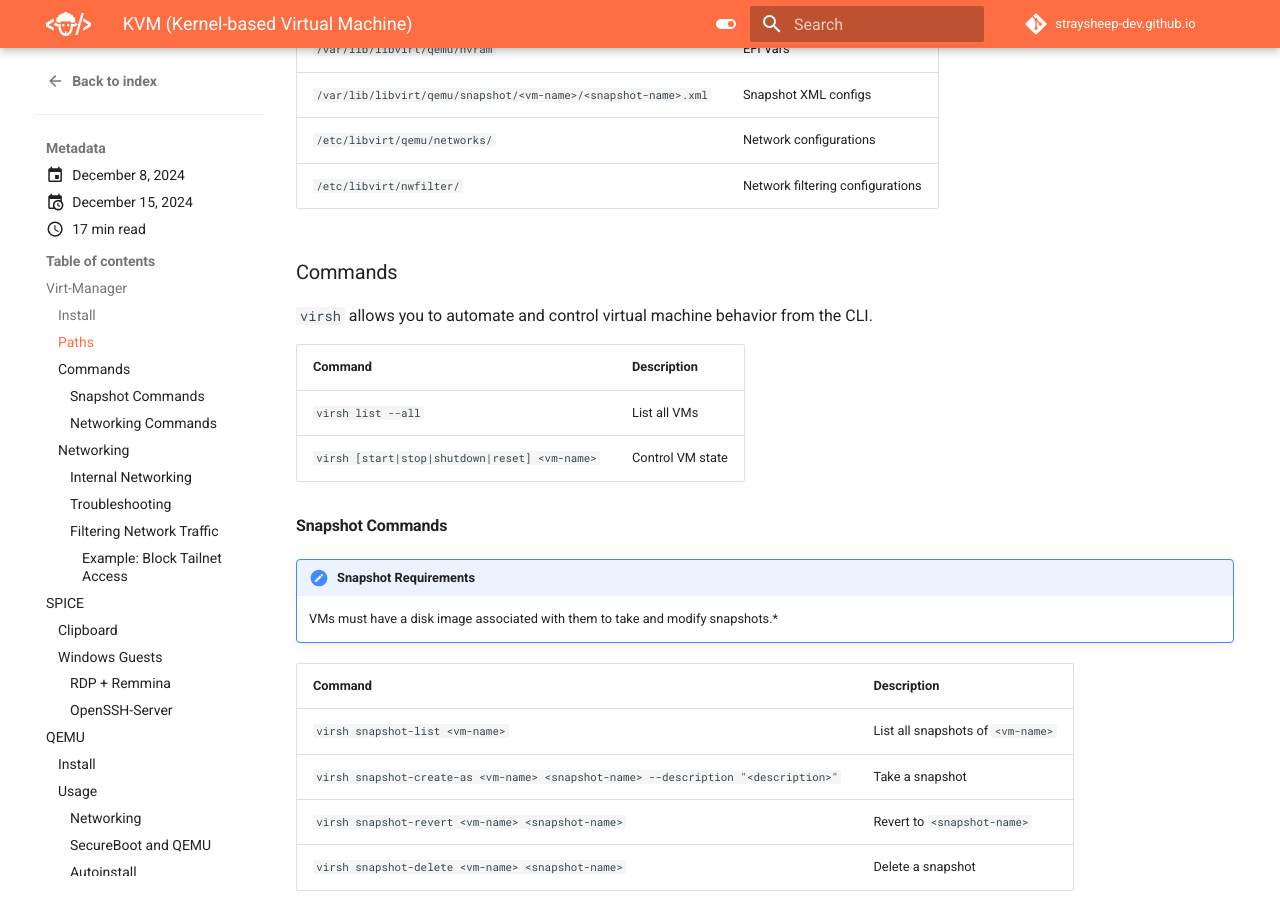
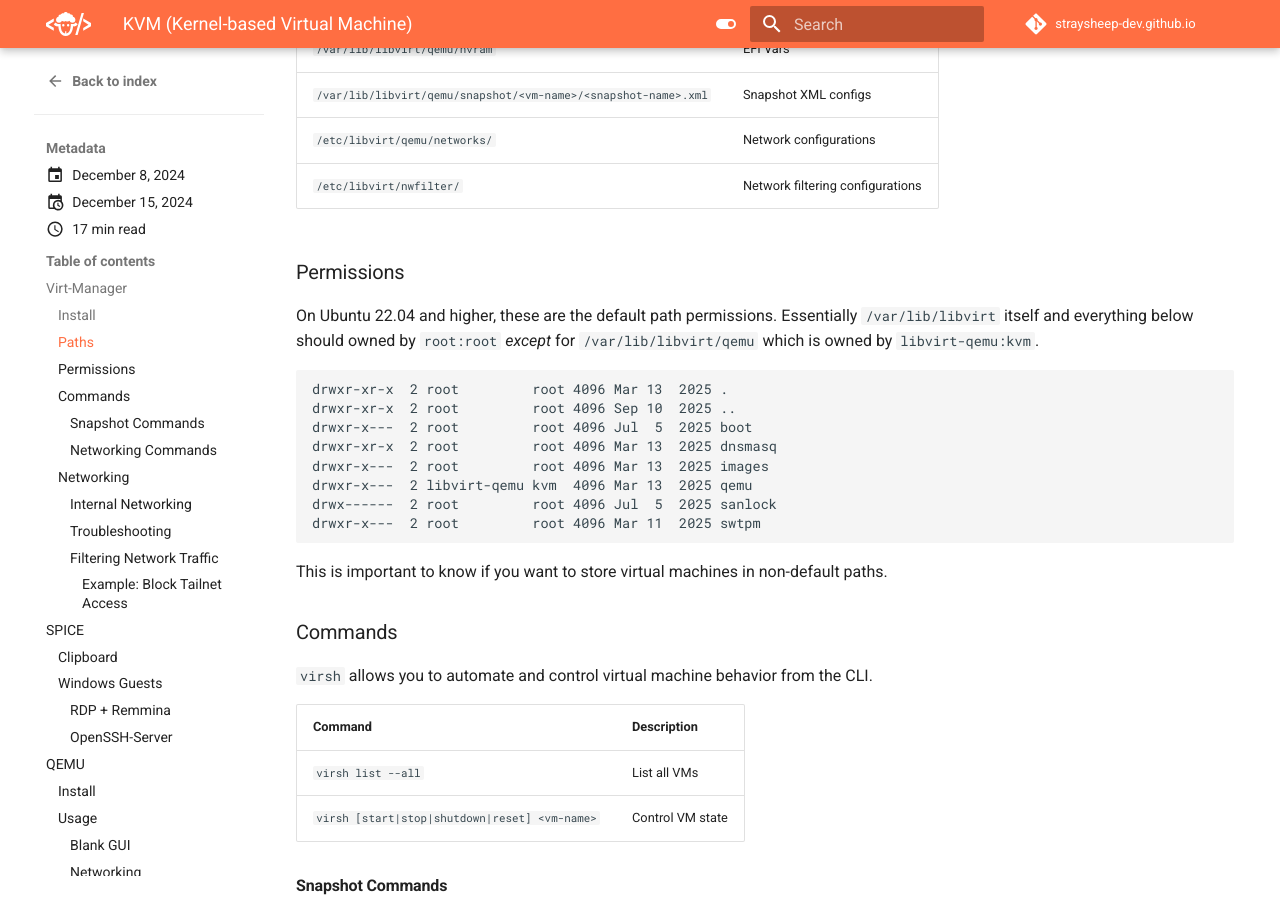
Before and after one commit to straysheep-dev/straysheep-dev.github.io, an MkDocs documentation site: the page built from docs/blog/posts/kvm.md, in a window 1280 px wide and 900 px high, scrolled down 1086 px. Built offline with MkDocs 1.6.1 and Material for MkDocs 9.7.7, drawn with Linux system fonts in a browser that asks for light colours; comment, search, counter and statistics services are not loaded; some of the changed text lies outside the part shown.

Commit message:
Update blog

````diff
--- a/docs/blog/posts/kvm.md
+++ b/docs/blog/posts/kvm.md
@@ -59,6 +59,24 @@
 | `/var/lib/libvirt/qemu/snapshot/<vm-name>/<snapshot-name>.xml` | Snapshot XML configs |
 | `/etc/libvirt/qemu/networks/` | Network configurations |
 | `/etc/libvirt/nwfilter/` | Network filtering configurations |
+
+
+### Permissions
+
+On Ubuntu 22.04 and higher, these are the default path permissions. Essentially `/var/lib/libvirt` itself and everything below should owned by `root:root` *except* for `/var/lib/libvirt/qemu` which is owned by `libvirt-qemu:kvm`.
+
+```
+drwxr-xr-x  2 root         root 4096 Mar 13  2025 .
+drwxr-xr-x  2 root         root 4096 Sep 10  2025 ..
+drwxr-x---  2 root         root 4096 Jul  5  2025 boot
+drwxr-xr-x  2 root         root 4096 Mar 13  2025 dnsmasq
+drwxr-x---  2 root         root 4096 Mar 13  2025 images
+drwxr-x---  2 libvirt-qemu kvm  4096 Mar 13  2025 qemu
+drwx------  2 root         root 4096 Jul  5  2025 sanlock
+drwxr-x---  2 root         root 4096 Mar 11  2025 swtpm
+```
+
+This is important to know if you want to store virtual machines in non-default paths.
 
 
 ### Commands
@@ -421,6 +439,12 @@
     -drive file=ubuntu.img,format=raw,cache=none,if=virtio
 ```
 
+
+#### Blank GUI
+
+This was discovered while [building Ubuntu desktop images with packer](https://github.com/straysheep-dev/packer-configs/tree/main/ubuntu-2204-desktop). On boot of a working disk image, sometimes you will just see a blank screen. Try hitting `Esc` a few times to cycle between the CLI view and the GUI view in the QEMU or virt-manager GUI window. This may reveal that the system is actually booting and functional, just waiting for you to login.
+
+
 #### Networking
 
 You can choose between numerous networking interface devices. List all available to you with the following. Note that some OS's are only compatible with certain devices.
````
